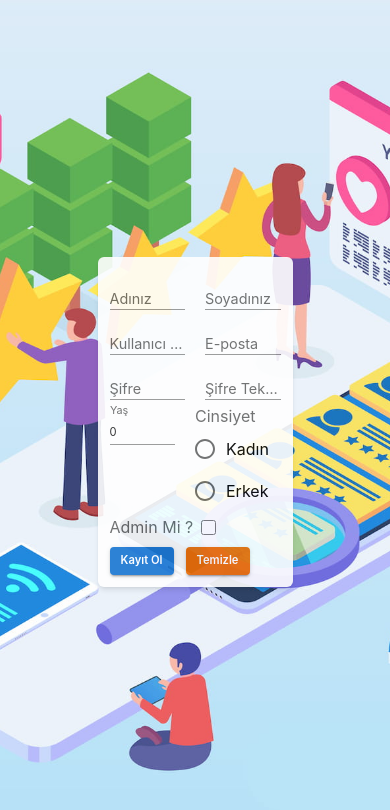
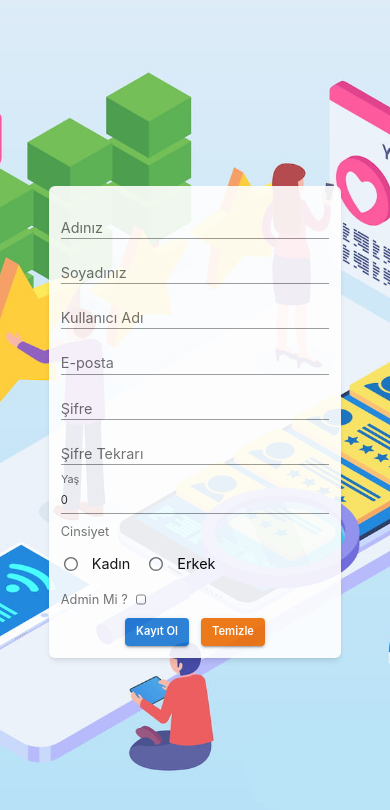
Before and after one commit to atasaymguler/e-commerce, a React (Vite) app: page /register in a window 390 px wide. Shown: the top 810 px of the page. Built offline with nearby package versions, Linux system fonts and the light colour scheme.

Commit message:
Register Responsive

```diff
--- a/src/App.tsx
+++ b/src/App.tsx
@@ -14,10 +14,8 @@ import BuyModal from './components/BuyModal';
 function App() {
 
   return (
-  <div>
-
-  <RouterConfig  />
-
+  <>
+      <RouterConfig  />
       <ToastContainer position='bottom-right' autoClose={2000} />
       <Spinner />
       <MyModal />
@@ -27,7 +25,7 @@ function App() {
       <UpdateProductModal />
       <BasketDetails />
       <BuyModal />
-    </div>
+    </>
   )
 }
 
--- a/src/pages/registerPage/RegisterPage.tsx
+++ b/src/pages/registerPage/RegisterPage.tsx
@@ -79,10 +79,10 @@ export default function RegisterPage() {
       <div className="h-full w-full flex items-center justify-center">
         <form
           onSubmit={handleSubmit}
-          className="!w-1/2 bg-[#fff] opacity-90 !p-3 rounded-md shadow-md"
+          className="w-3/4 md:w-1/2 bg-[#fff] opacity-90 !p-3 rounded-md shadow-md"
         >
-            <div className="flex gap-5">
-            <div className="!mb-1 w-1/2">
+            <div className="flex flex-col md:flex-row md:gap-3">
+            <div className="!mb-1 md:w-1/2">
               <TextField
                 value={values.firstName}
                 onChange={handleChange}
@@ -94,14 +94,14 @@ export default function RegisterPage() {
                 helperText={
                   errors.firstName &&
                   touched.firstName && (
-                    <span className="text-[11px] text-red-600">
+                    <span className="text-red-600">
                       {errors.firstName}
                     </span>
                   )
                 }
               />
             </div>
-            <div className="!mb-1 w-1/2">
+            <div className="!mb-1 md:w-1/2">
               <TextField
                 value={values.lastName}
                 onChange={handleChange}
@@ -113,7 +113,7 @@ export default function RegisterPage() {
                 helperText={
                   errors.lastName &&
                   touched.lastName && (
-                    <span className="text-[11px] text-red-600">
+                    <span className=" text-red-600">
                       {errors.lastName}
                     </span>
                   )
@@ -121,8 +121,8 @@ export default function RegisterPage() {
               />
             </div>
           </div>
-          <div className="flex gap-5">
-            <div className="!mb-1 w-1/2">
+          <div className="flex flex-col md:flex-row md:gap-3">
+            <div className="!mb-1 md:w-1/2">
               <TextField
                 value={values.username}
                 onChange={handleChange}
@@ -134,14 +134,14 @@ export default function RegisterPage() {
                 helperText={
                   errors.username &&
                   touched.username && (
-                    <span className="text-[11px] text-red-600">
+                    <span className=" text-red-600">
                       {errors.username}
                     </span>
                   )
                 }
               />
             </div>
-            <div className="!mb-1 w-1/2">
+            <div className="!mb-1 md:w-1/2">
               <TextField
                 value={values.eposta}
                 onChange={handleChange}
@@ -153,7 +153,7 @@ export default function RegisterPage() {
                 helperText={
                   errors.eposta &&
                   touched.eposta && (
-                    <span className="text-[11px] text-red-600">
+                    <span className=" text-red-600">
                       {errors.eposta}
                     </span>
                   )
@@ -161,8 +161,8 @@ export default function RegisterPage() {
               />
             </div>
           </div>
-                <div className="flex gap-5">
-            <div className="!mb-1 w-1/2">
+                <div className="flex flex-col md:flex-row md:gap-3">
+            <div className="!mb-1 md:w-1/2">
             <TextField
               type="password"
               value={values.password}
@@ -175,14 +175,14 @@ export default function RegisterPage() {
               helperText={
                 errors.password &&
                 touched.password && (
-                  <span className="text-[11px] text-red-600">
+                  <span className=" text-red-600">
                     {errors.password}
                   </span>
                 )
               }
             />
           </div>
-          <div className="!mb-1 w-1/2">
+          <div className="!mb-1 md:w-1/2">
             <TextField
               type="password"
               value={values.passwordrepetition}
@@ -195,7 +195,7 @@ export default function RegisterPage() {
               helperText={
                 errors.passwordrepetition &&
                 touched.passwordrepetition && (
-                  <span className="text-[11px] text-red-600">
+                  <span className=" text-red-600">
                     {errors.passwordrepetition}
                   </span>
                 )
@@ -204,8 +204,8 @@ export default function RegisterPage() {
           </div>
                 </div>
 
-                <div className="flex gap-5">
- <div className="!mb-1 w-1/2">
+                <div className="flex flex-col md:flex-row md:gap-3 ">
+ <div className="!my-1 md:w-1/2">
             <TextField
               value={values.age}
               onChange={handleChange}
@@ -217,13 +217,13 @@ export default function RegisterPage() {
               helperText={
                 errors.age &&
                 touched.age && (
-                  <span className="text-[11px] text-red-600">{errors.age}</span>
+                  <span className=" text-red-600">{errors.age}</span>
                 )
               }
             />
           </div>
-          <div className="!mb-1 w-1/2">
-            <FormLabel>Cinsiyet</FormLabel>
+          <div className="!mb-1 md:w-1/2">
+            <FormLabel><span className="text-[0.8rem] md:text-[0.9rem] lg:text-[1rem]">Cinsiyet</span></FormLabel>
             <RadioGroup
               row
               value={values.gender}
@@ -242,7 +242,7 @@ export default function RegisterPage() {
                 label="Erkek"
               />
               {errors.gender && touched.gender && (
-                <span className="text-[11px] text-red-600">
+                <span className=" text-red-600">
                   {errors.gender}
                 </span>
               )}
@@ -250,15 +250,15 @@ export default function RegisterPage() {
           </div>
           </div>
               <div className=" flex gap-2 items-center !mb-2">
- <FormLabel id="isAdminCheck">Admin Mi ?</FormLabel>
+ <FormLabel id="isAdminCheck"><span className="text-[0.8rem] md:text-[0.9rem] lg:text-[1rem]">Admin Mi ?</span></FormLabel>
 
-            <input className="w-[15px] h-[15px]" type="checkbox"  id="isAdmin"
+            <input className="w-[10px] md:w-[12px] lg:w-[15px]" type="checkbox"  id="isAdmin"
               checked={values.isAdmin}
               onBlur={handleBlur}
               onChange={handleChange} />
               </div>
 
-          <div className="flex gap-3">
+          <div className="flex gap-3 justify-center">
             <Button
               type="submit"
               size="small"
--- a/src/theme.ts
+++ b/src/theme.ts
@@ -85,6 +85,35 @@ let theme = createTheme({
         },
       },
     },
+    MuiFormControlLabel: {
+    styleOverrides: {
+      label: {
+        fontSize: "1rem",
+        "@media (max-width:640px)": { fontSize: "0.9rem" },
+        "@media (min-width:1024px)": { fontSize: "1.05rem" },
+      },
+    },
+  },
+
+  MuiFormLabel: {
+    styleOverrides: {
+      root: {
+        fontSize: "1rem",
+        "@media (max-width:640px)": { fontSize: "0.9rem" },
+        "@media (min-width:1024px)": { fontSize: "1.05rem" },
+      },
+    },
+  },
+
+  MuiRadio: {
+    styleOverrides: {
+      root: {
+        transform: "scale(0.8)", // varsayılan boyut
+        "@media (max-width:640px)": { transform: "scale(0.7)" }, // mobilde biraz küçülür
+        "@media (min-width:1024px)": { transform: "scale(0.9)" }, // büyük ekranda biraz büyür
+      },
+    },
+  },
   },
 });
 
```
